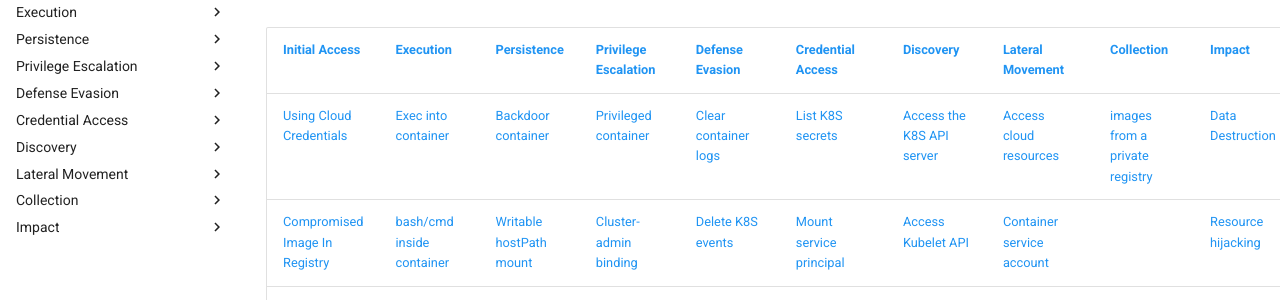
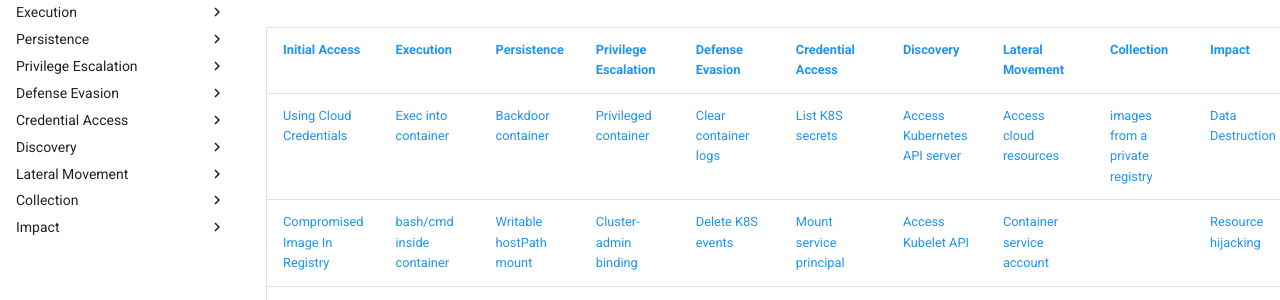
Before and after one commit to microsoft/Threat-Matrix-for-Kubernetes, an MkDocs documentation site: the page built from docs/index.md, in a window 1280 px wide and 1230 px high. Shown: the part 201-501 px from the top of the window. Built offline with MkDocs 1.6.1 and Material for MkDocs 9.7.7, drawn with Linux system fonts in a browser that asks for light colours.

Commit message:
add RBAC discovery to k8s api server technique

```diff
--- a/docs/index.md
+++ b/docs/index.md
@@ -8,7 +8,7 @@
 
 |[Initial Access](tactics/InitialAccess/index.md)|[Execution](tactics/Execution/index.md)|[Persistence](tactics/Persistence/index.md)|[Privilege Escalation](tactics/PrivilegeEscalation/index.md)|[Defense Evasion](tactics/DefenseEvasion/index.md)|[Credential Access](tactics/CredentialAccess/index.md)|[Discovery](tactics/Discovery/index.md)|[Lateral Movement](tactics/LateralMovement/index.md)|[Collection](tactics/Collection/index.md)|[Impact](tactics/Impact/index.md)|
 |--------------|---------|-----------|--------------------|---------------|-----------------|---------|----------------|----------|------|
-|[Using Cloud Credentials](techniques/Using%20Cloud%20Credentials.md)|[Exec into container](techniques/Exec%20into%20container.md)|[Backdoor container](techniques/Backdoor%20container.md)|[Privileged container](techniques/Privileged%20container.md)|[Clear container logs](techniques/Clear%20container%20logs.md)|[List K8S secrets](techniques/List%20K8S%20secrets.md)|[Access the K8S API server](techniques/Access%20the%20K8S%20API%20server.md)|[Access cloud resources](techniques/Access%20cloud%20resources.md)|[images from a private registry](techniques/images%20from%20a%20private%20registry.md)|[Data Destruction](techniques/Data%20destruction.md)|
+|[Using Cloud Credentials](techniques/Using%20Cloud%20Credentials.md)|[Exec into container](techniques/Exec%20into%20container.md)|[Backdoor container](techniques/Backdoor%20container.md)|[Privileged container](techniques/Privileged%20container.md)|[Clear container logs](techniques/Clear%20container%20logs.md)|[List K8S secrets](techniques/List%20K8S%20secrets.md)|[Access Kubernetes API server](techniques/Access%20the%20K8S%20API%20server.md)|[Access cloud resources](techniques/Access%20cloud%20resources.md)|[images from a private registry](techniques/images%20from%20a%20private%20registry.md)|[Data Destruction](techniques/Data%20destruction.md)|
 |[Compromised Image In Registry](techniques/Compromised%20Image%20In%20Registry.md)|[bash/cmd inside container](techniques/bash%20or%20cmd%20inside%20container.md)|[Writable hostPath mount](techniques/Writable%20hostPath%20mount.md)|[Cluster-admin binding](techniques/Cluster-admin%20binding.md)|[Delete K8S events](techniques/Delete%20K8S%20events.md)|[Mount service principal](techniques/Mount%20service%20principal.md)|[Access Kubelet API](techniques/Access%20Kubelet%20API.md)|[Container service account](techniques/container%20service%20account.md)||[Resource hijacking](techniques/Resource%20hijacking.md)|
 |[Kubeconfig file](techniques/Kubeconfig%20file.md)|[New Container](techniques/New%20Container.md)|[Kubernetes CronJob](techniques/Kubernetes%20CronJob.md)|[hostPath mount](techniques/Writable%20hostPath%20mount.md)|[Pod / container name similarily](techniques/Pod%20or%20container%20name%20similarily.md)|[Container service account](techniques/container%20service%20account.md)|[Network mapping](techniques/Network%20mapping.md)|[Cluster internal networking](techniques/Cluster%20internal%20networking.md)||[Denial of Service](techniques/Denial%20of%20service.md)|
 |[Application Vulnerability](techniques/Application%20Vulnerability.md)|[Application Exploit (RCE)](techniques/Application%20Exploit%20(RCE).md)|[Malicious admission controller](techniques/Malicious%20admission%20controller.md)|[Access cloud resources](techniques/Access%20cloud%20resources.md)|[Connect from Proxy server](techniques/Connect%20from%20Proxy%20server.md)|[Application credentials in configuration files](techniques/Application%20credentials%20in%20configuration%20files.md)|[Access Kubernetes dasbhoard](techniques/Access%20Kubernetes%20dasbhoard.md)|[Application credentials in configuration files](techniques/Application%20credentials%20in%20configuration%20files.md)|||
```
Also changed, not shown: docs/techniques/Access the K8S API server.md (+2 -0 lines).
